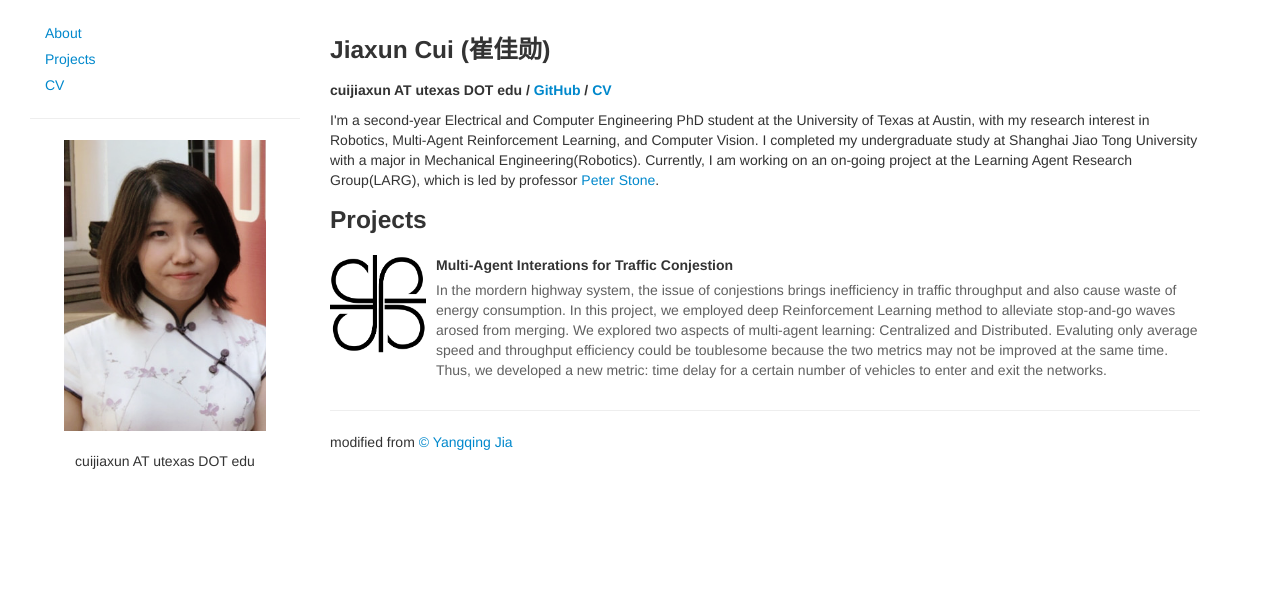
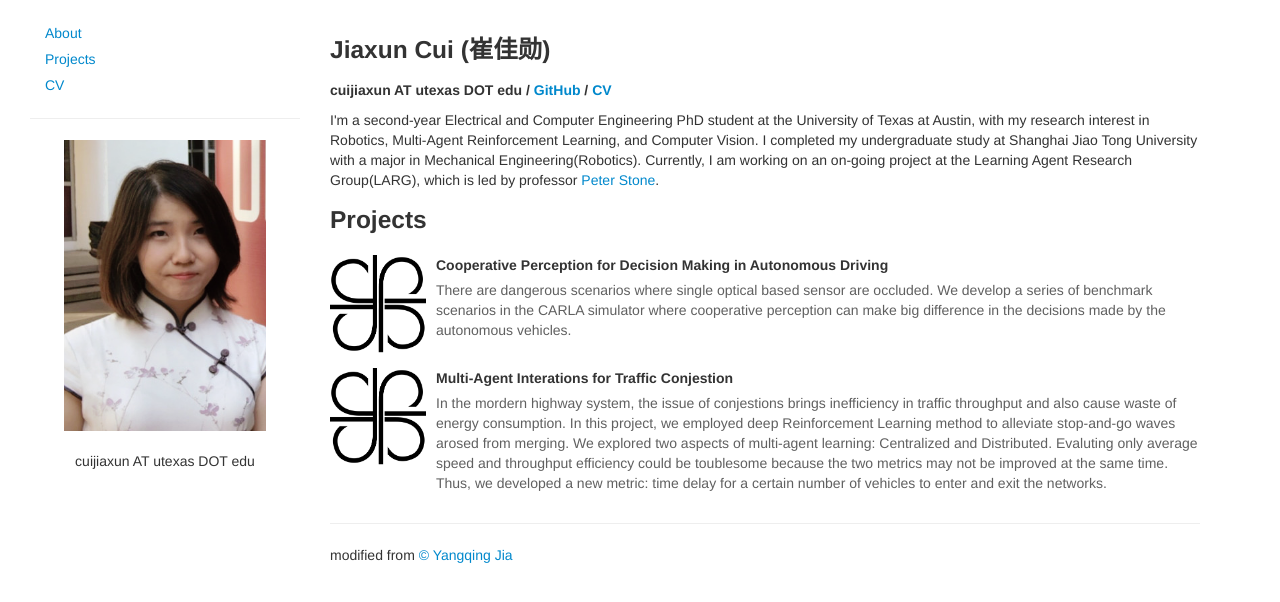
Before and after one commit to cuijiaxun/cuijiaxun.github.io, a Jekyll site: the page index.html, which Jekyll copies as it is, in a window 1280 px wide. Shown: the top 602 px of the page. Built offline with Jekyll 4.4.1, drawn with Linux system fonts in a browser that asks for light colours.

Commit message:
update carla project

```diff
--- a/index.html
+++ b/index.html
@@ -39,7 +39,7 @@
             <li><a href="#projects">Projects</a></li>
             <!--<li><a href="#teaching">Teaching</a></li>-->
             <li><a target="_blank"
-                   href="https://drive.google.com/file/d/1AHl5skkV4rmUy4gGRar9808lm-UzelYd/view?usp=sharing">CV</a>
+                   href="https://drive.google.com/file/d/186UwEY3Mn1CexIAmCr1tM0zhplHFRv_u/view?usp=sharing">CV</a>
             </li>
         </ul>
         <hr class="hidden-phone">
@@ -69,7 +69,7 @@
             / <a target="_blank"
                  href="https://github.com/cuijiaxun">GitHub</a>
             / <a target="_blank"
-                 href="https://drive.google.com/file/d/1AHl5skkV4rmUy4gGRar9808lm-UzelYd/view?usp=sharing">CV</a>
+                 href="https://drive.google.com/file/d/186UwEY3Mn1CexIAmCr1tM0zhplHFRv_u/view?usp=sharing">CV</a>
             </h5>
             <!-- Do I want to show a pic on the phone screen?
             <div class="text-center visible-phone">
@@ -106,6 +106,22 @@
             <h3>
                 <a name="projects"></a> Projects
             </h3>
+                <div class="media">
+                <a name="pts" class="pull-left">
+                    <img class="media-object" src="./assets/flow_logo.png" width="96px" height="96px">
+                </a>
+                <div class="media-body">
+                    <p class="media-heading">
+                        <strong>
+                             Cooperative Perception for Decision Making in Autonomous Driving
+                     </strong>
+                    </p>
+                    <p class="abstract-text">
+                        There are dangerous scenarios where single optical based sensor are occluded. We develop a series of benchmark scenarios in the CARLA simulator where cooperative perception can make big difference in the decisions made by the autonomous vehicles.
+                    </p>
+                </div>
+            </div>
+
                     <div class="media">
                 <a name="pts" class="pull-left">
                     <img class="media-object" src="./assets/flow_logo.png" width="96px" height="96px">
```
